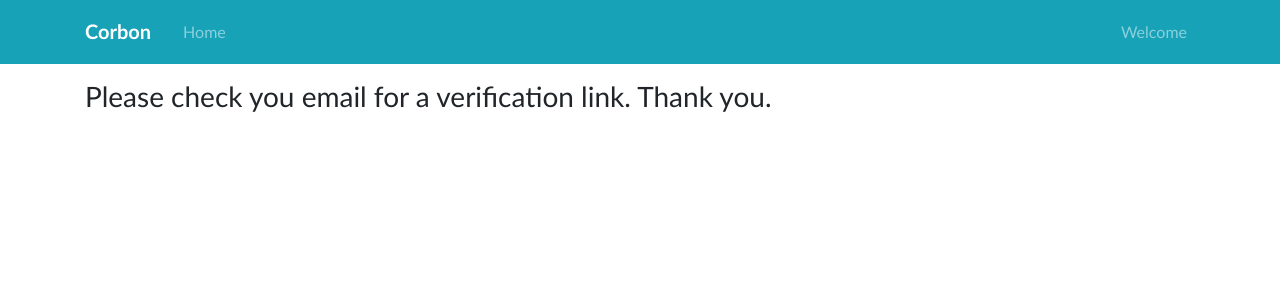
After one commit to shols232/corbon, a Django app: template templates/email_sent.html in a window 1280 px wide. The commit adds this page. Shown: the top 300 px of the page. Run offline with Django 3.2, Linux system fonts and the light colour scheme; the template is opened without the code that fills it, so the values that code supplies are empty; some libraries are stand-ins or nearby versions.

Commit message:
added email_sent template

```diff
--- a/corbonapp/views.py
+++ b/corbonapp/views.py
@@ -37,7 +37,7 @@ def log_in(request):
             mail = Mail('akinsolaademolatemitope@gmail.com', to_email, mail_subject, content)
             sg.send(mail)
 
-            return HttpResponse('Please confirm your email address to complete the registration')
+            return render(request, 'email_sent.html')
 
     return render(request, 'login.html')
 
--- a/templates/base.html
+++ b/templates/base.html
@@ -9,6 +9,11 @@
     <link rel="stylesheet" href="https://stackpath.bootstrapcdn.com/bootstrap/4.5.0/css/bootstrap.min.css" integrity="sha384-9aIt2nRpC12Uk9gS9baDl411NQApFmC26EwAOH8WgZl5MYYxFfc+NcPb1dKGj7Sk" crossorigin="anonymous">
 
     <title>Corbon</title>
+      <style>
+          body {
+            font-family: Candara, sans-serif;
+          }
+      </style>
   </head>
   <body>
       <nav class="navbar navbar-expand-md navbar-dark bg-info mb-3">
@@ -30,7 +35,7 @@
         </div>
     </nav>
   <main role="main" class="container mb-4">
-    <div class="center mb-4">
+    <div class="center">
         {% block content%}
 
         {% endblock content %}
--- /dev/null
+++ b/templates/email_sent.html
@@ -0,0 +1,5 @@
+{% extends 'base.html'%}
+{% load static%}
+{% block content %}
+<h3>Please check you email for a verification link. Thank you.</h3>
+{% endblock content %}
--- a/templates/home.html
+++ b/templates/home.html
@@ -1,5 +1,5 @@
 {% extends 'base.html'%}
 {% load static%}
 {% block content %}
-<h1>Yollo</h1>
+<h1>Welcome</h1>
 {% endblock content %}
```
